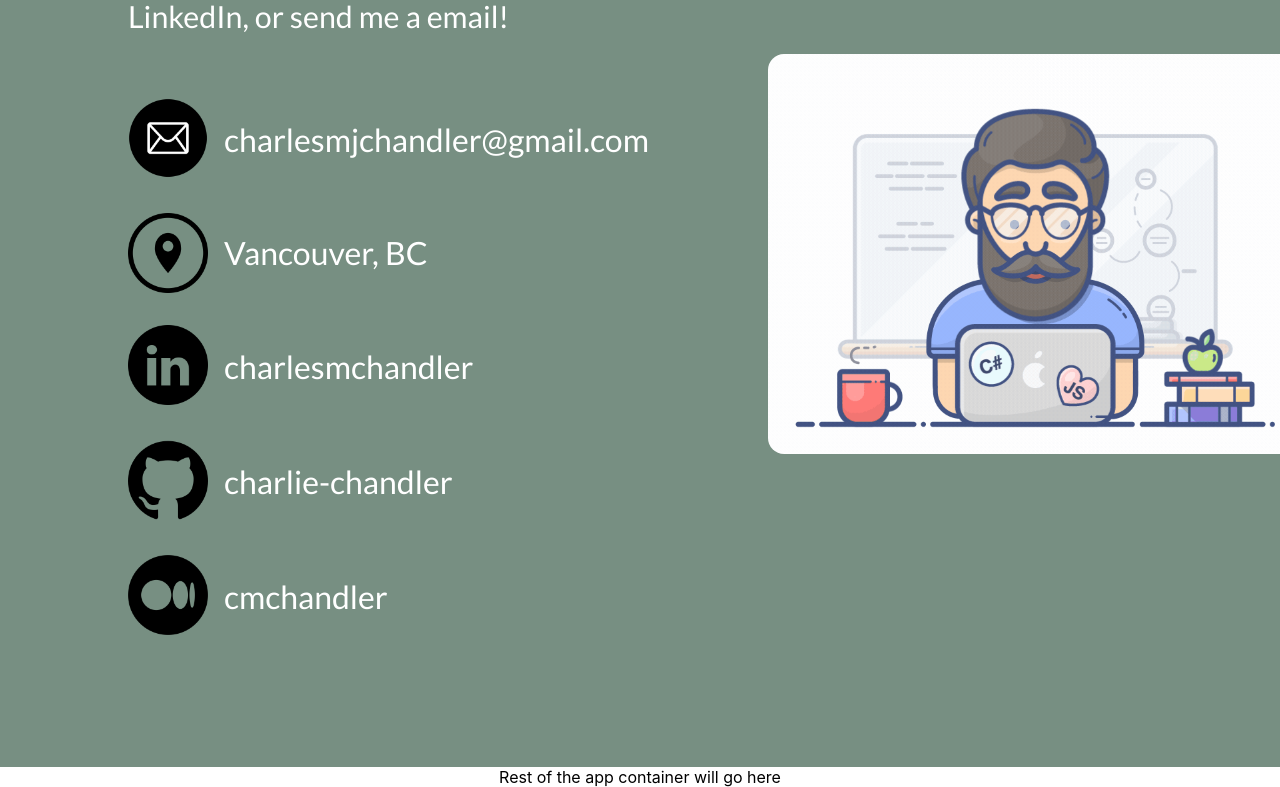
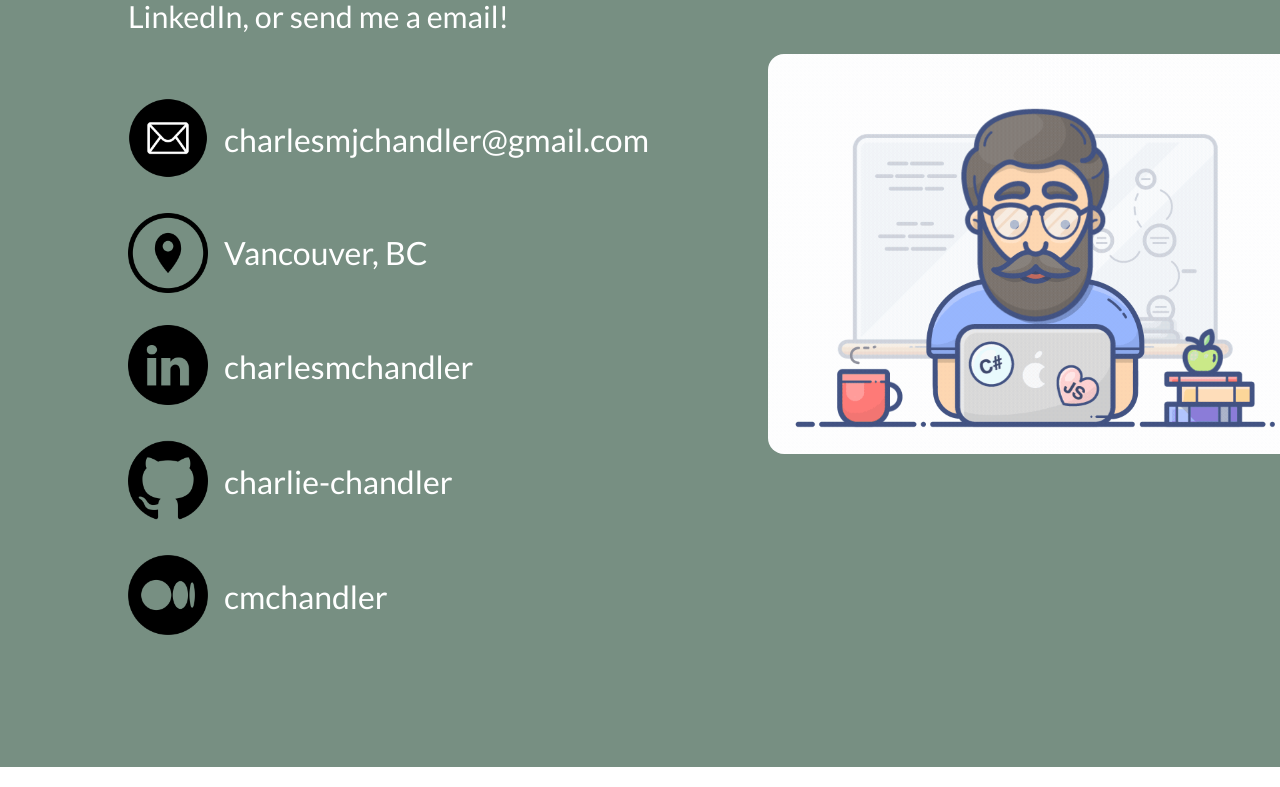
Before and after one commit to charlie-chandler/portfolio, a React (Create React App) app: page / in a window 1280 px wide. Shown: the part 6370-7157 px from the top of the page. Built offline with nearby package versions, Linux system fonts and the light colour scheme.

Commit message:
Remove trailing p tag

```diff
--- a/src/App.tsx
+++ b/src/App.tsx
@@ -18,9 +18,6 @@ function App() {
       <Carousel/>
       <Skills/>
       <Contact/>
-      <p>
-      Rest of the app container will go here
-      </p>
     </div>
   );
 }
```
